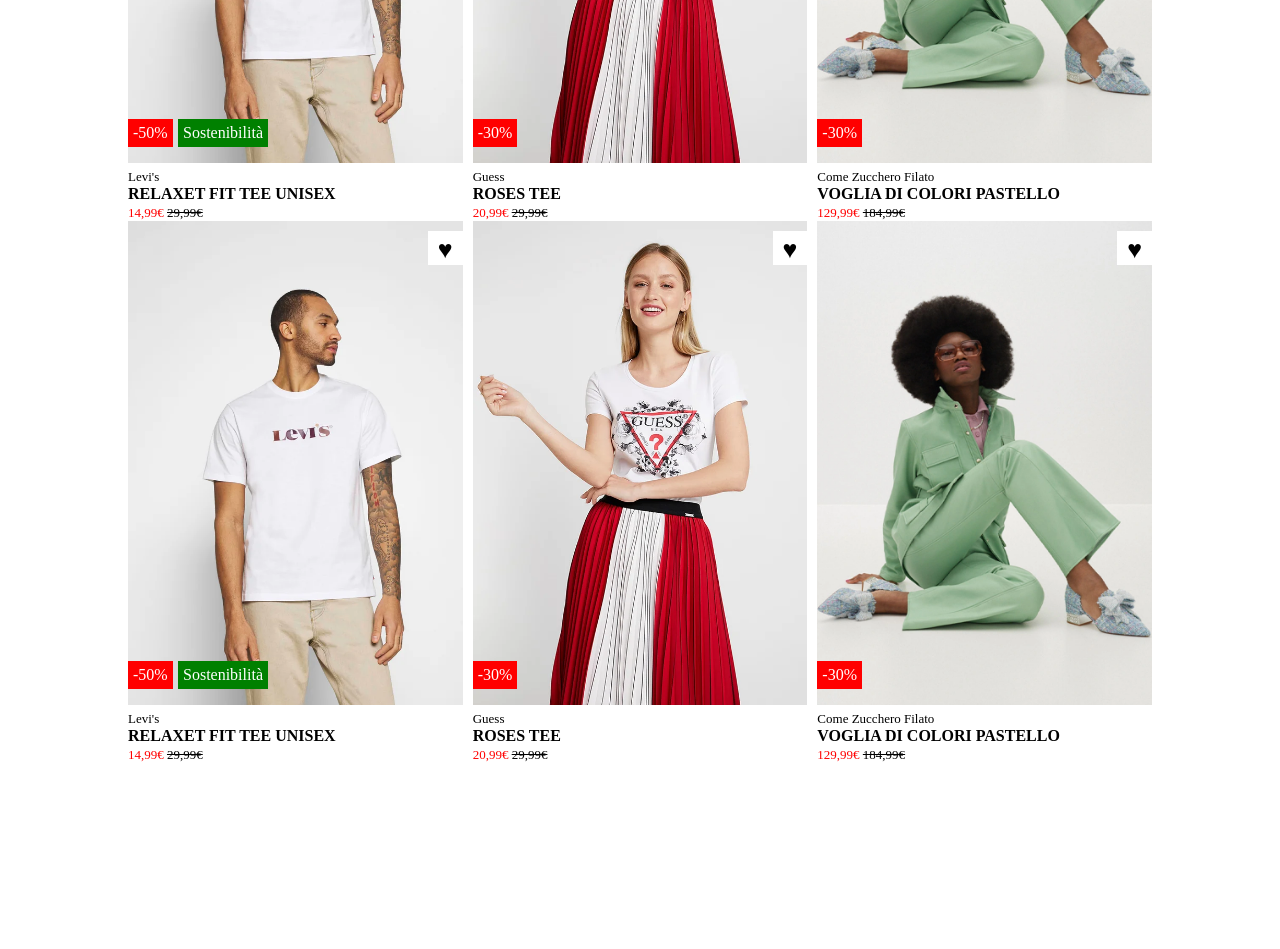
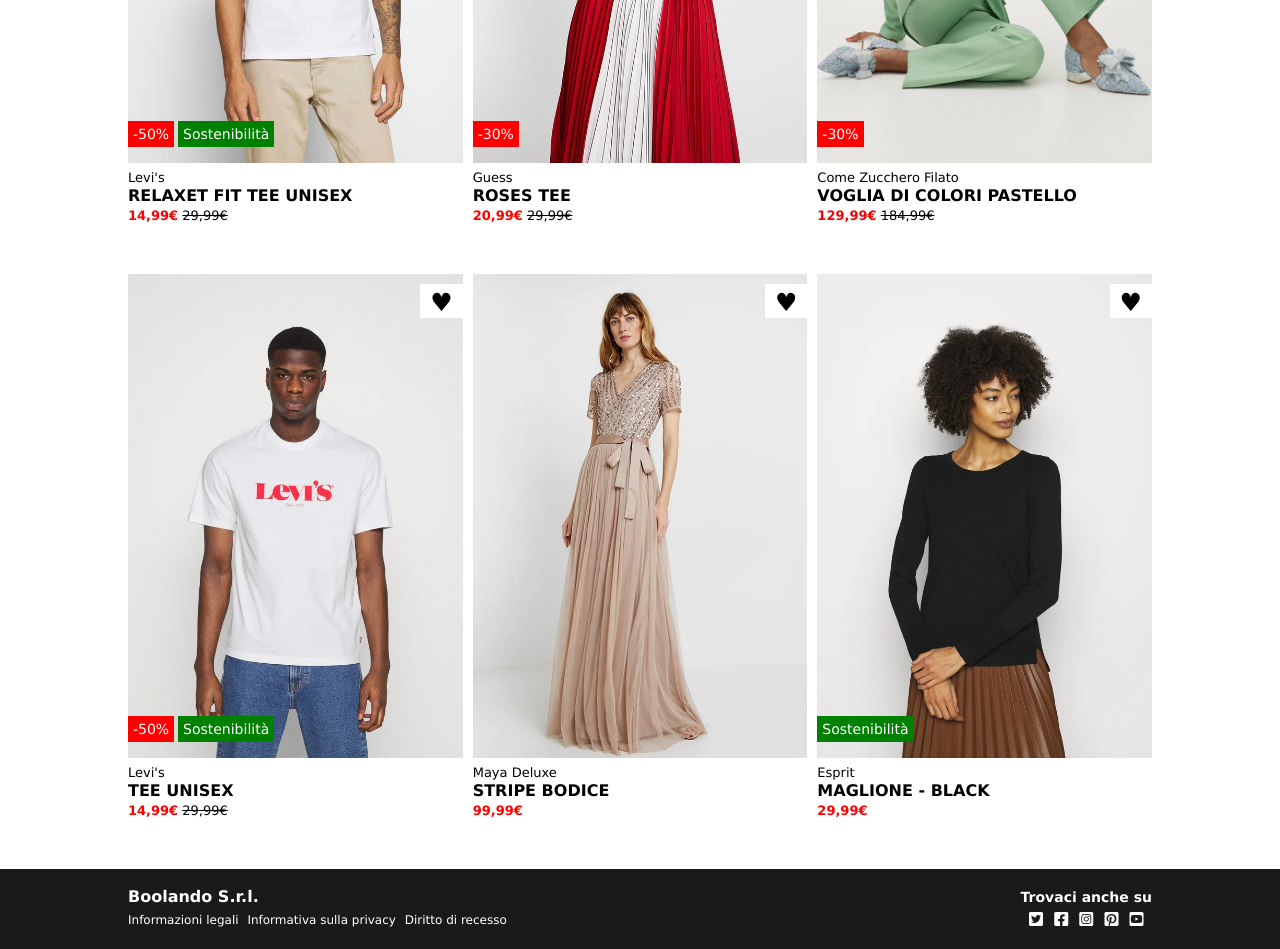
Before and after one commit to alessandraspalla/html-css-boolando, a plain HTML site: page index.html in a window 1280 px wide. Shown: the part 420-1369 px from the top of the page. Before the commit the page ends 1183 px from the top, so only its background shows below. Drawn offline with Linux system fonts and the light colour scheme.

Commit message:
footer e tag hover completi

```diff
--- a/css/style.css
+++ b/css/style.css
@@ -3,6 +3,7 @@
     margin: 0;
     padding: 0;
     box-sizing: border-box;
+    font-family: Verdana, Geneva, Tahoma, sans-serif;
 }
 
 a {
@@ -22,6 +23,32 @@ header, footer {
 .flex {
     display: flex;
     justify-content: space-between;
+}
+
+/* regole status hover */
+
+.heart:hover {
+    color: red;
+}
+
+a:hover {
+    text-decoration: underline;
+}
+
+i:hover, .logo:hover, article:hover {
+    cursor: pointer;
+}
+
+article:hover .photo {
+    display: block;
+}
+
+/* photo style */
+.photo {
+    position: absolute;
+    top: 0;
+    left: 0;
+    display: none;
 }
 
 /* header */
@@ -47,6 +74,10 @@ header .flex {
 /* row style */
 main .container:first-child {
     margin-top: 100px;
+}
+
+.row.flex.second {
+    margin-bottom: 50px;
 }
 
 .row.flex {
@@ -81,6 +112,7 @@ article img {
 .label {
     padding: 5px;
     color: white;
+    font-size: 14px;
 }
 
 .label.sale {
@@ -97,13 +129,16 @@ article img {
     bottom: 20px;
 }
 
+.label.green.left {
+    left: 0;
+}
 
 /* text style */
 .text {
     width: calc(100%/3);
 }
 
-.black {
+.black, .red {
     font-size: 13px;
 }
 
@@ -113,8 +148,34 @@ article img {
 
 .red {
     color: red;
-    font-size: 13px;
 }
 
 
-/* DEBUG */
+/* footer style */
+footer .flex {
+    align-items: center;
+    height: 80px;
+}
+
+footer {
+    background-color: #1a1a1a;
+    height: 80px;
+    line-height: 140%;
+}
+
+.informazioni a {
+    font-size: 12px;
+    margin-right: 5px;
+}
+
+.collegamenti {
+    text-align: center;
+}
+
+.collegamenti strong {
+    font-size: 14px;
+}
+
+.collegamenti .fa-brands {
+    margin: 3px;
+}
--- a/index.html
+++ b/index.html
@@ -24,7 +24,7 @@
             <div class="shopper">
                 <i class="fa-regular fa-user"></i>
                 <i class="fa-regular fa-heart"></i>
-                <i class="fa-regular fa-bag-shopping"></i>
+                <i class="fa-solid fa-bag-shopping"></i>
             </div>
         </div>
     </header>
@@ -40,6 +40,7 @@
                 <!-- articolo -->
                 <article>
                     <img src="img/1.webp" alt="foto primo outfit">
+                    <img class="photo" src="img/1b.webp" alt="foto primo outfit">
                     <div class="heart">
                         &hearts;
                     </div>
@@ -54,6 +55,7 @@
                 <!-- articolo -->
                 <article>
                     <img src="img/2.webp" alt="foto secondo outfit">
+                    <img class="photo" src="img/2b.webp" alt="foto secondo outfit">
                     <div class="heart">
                         &hearts;
                     </div>
@@ -65,6 +67,7 @@
                 <!-- articolo -->
                 <article>
                     <img src="img/3.webp" alt="foto terzo outfit">
+                    <img class="photo" src="img/3b.webp" alt="foto terzo outfit">
                     <div class="heart">
                         &hearts;
                     </div>
@@ -75,7 +78,7 @@
             </div>
 
             <!-- prima riga con descrizioni -->
-            <div class="row flex">
+            <div class="row flex second">
                 <!-- descrizione articolo -->
                 <div class="text">
                     <span class="black">
@@ -87,7 +90,7 @@
                     </strong>
                     <br>
                     <span class="red">
-                        14,99€
+                        <strong>14,99€</strong>
                     </span>
                     <span class="black price">
                         29,99€
@@ -105,7 +108,7 @@
                     </strong>
                     <br>
                     <span class="red">
-                        20,99€
+                        <strong>20,99€</strong>
                     </span>
                     <span class="black price">
                         29,99€
@@ -123,7 +126,7 @@
                     </strong>
                     <br>
                     <span class="red">
-                        129,99€
+                        <strong>129,99€</strong>
                     </span>
                     <span class="black price">
                         184,99€
@@ -136,7 +139,8 @@
 
                 <!-- articolo -->
                 <article>
-                    <img src="img/1.webp" alt="foto primo outfit">
+                    <img src="img/4.webp" alt="foto quarto outfit">
+                    <img class="photo" src="img/4b.webp" alt="foto quarto outfit">
                     <div class="heart">
                         &hearts;
                     </div>
@@ -150,29 +154,28 @@
 
                 <!-- articolo -->
                 <article>
-                    <img src="img/2.webp" alt="foto secondo outfit">
+                    <img src="img/5.webp" alt="foto quinto outfit">
+                    <img class="photo" src="img/5b.webp" alt="foto quinto outfit">
                     <div class="heart">
                         &hearts;
-                    </div>
-                    <div class="label sale">
-                        -30%
                     </div>
                 </article>
 
                 <!-- articolo -->
                 <article>
-                    <img src="img/3.webp" alt="foto terzo outfit">
+                    <img src="img/6.webp" alt="foto sesto outfit">
+                    <img class="photo" src="img/6b.webp" alt="foto sesto outfit">
                     <div class="heart">
                         &hearts;
                     </div>
-                    <div class="label sale">
-                        -30%
+                    <div class="label green left">
+                        Sostenibilità
                     </div>
                 </article>
             </div>
 
             <!-- seconda riga con descrizioni -->
-            <div class="row flex">
+            <div class="row flex second">
                 <!-- descrizione articolo -->
                 <div class="text">
                     <span class="black">
@@ -180,11 +183,11 @@
                     </span>
                     <br>
                     <strong>
-                        RELAXET FIT TEE UNISEX
+                        TEE UNISEX
                     </strong>
                     <br>
                     <span class="red">
-                        14,99€
+                        <strong>14,99€</strong>
                     </span>
                     <span class="black price">
                         29,99€
@@ -194,40 +197,63 @@
                 <!-- descrizione articolo -->
                 <div class="text">
                     <span class="black">
-                        Guess
+                        Maya Deluxe
                     </span>
                     <br>
                     <strong>
-                        ROSES TEE
+                        STRIPE BODICE
                     </strong>
                     <br>
                     <span class="red">
-                        20,99€
-                    </span>
-                    <span class="black price">
-                        29,99€
+                        <strong>99,99€</strong>
                     </span>
                 </div>
 
                 <!-- descrizione articolo -->
                 <div class="text">
                     <span class="black">
-                        Come Zucchero Filato
+                        Esprit
                     </span>
                     <br>
                     <strong>
-                        VOGLIA DI COLORI PASTELLO
+                        MAGLIONE - BLACK
                     </strong>
                     <br>
                     <span class="red">
-                        129,99€
-                    </span>
-                    <span class="black price">
-                        184,99€
+                        <strong>29,99€</strong>
                     </span>
                 </div>
             </div>
         </div>
     </main>
+
+    <!-- footer -->
+    <footer>
+        <!-- contenitore centratura -->
+        <div class="container flex">
+            <div class="informazioni">
+                <strong>Boolando S.r.l.</strong>
+                <br>
+                <a href="#">
+                    Informazioni legali
+                </a>
+                <a href="#">
+                    Informativa sulla privacy
+                </a>
+                <a href="#">
+                    Diritto di recesso
+                </a>
+            </div>
+            <div class="collegamenti">
+                <strong>Trovaci anche su</strong>
+                <br>
+                <i class="fa-brands fa-square-twitter"></i>
+                <i class="fa-brands fa-square-facebook"></i>
+                <i class="fa-brands fa-square-instagram"></i>
+                <i class="fa-brands fa-square-pinterest"></i>
+                <i class="fa-brands fa-square-youtube"></i>
+            </div>
+        </div>
+    </footer>
 </body>
 </html>
```
